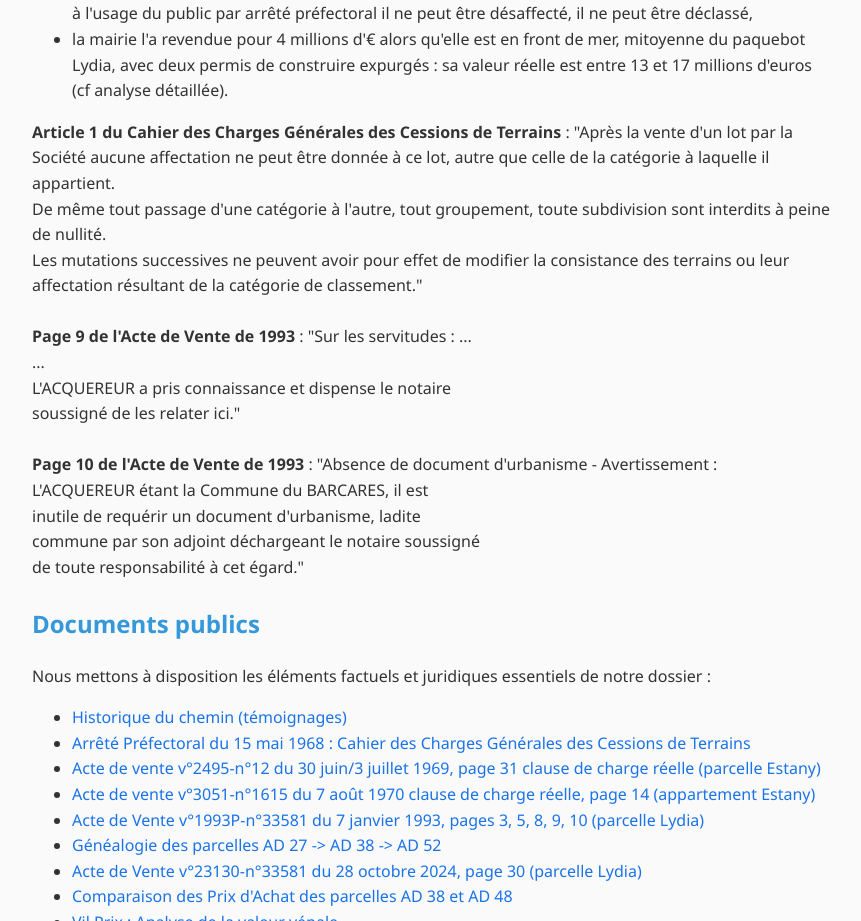
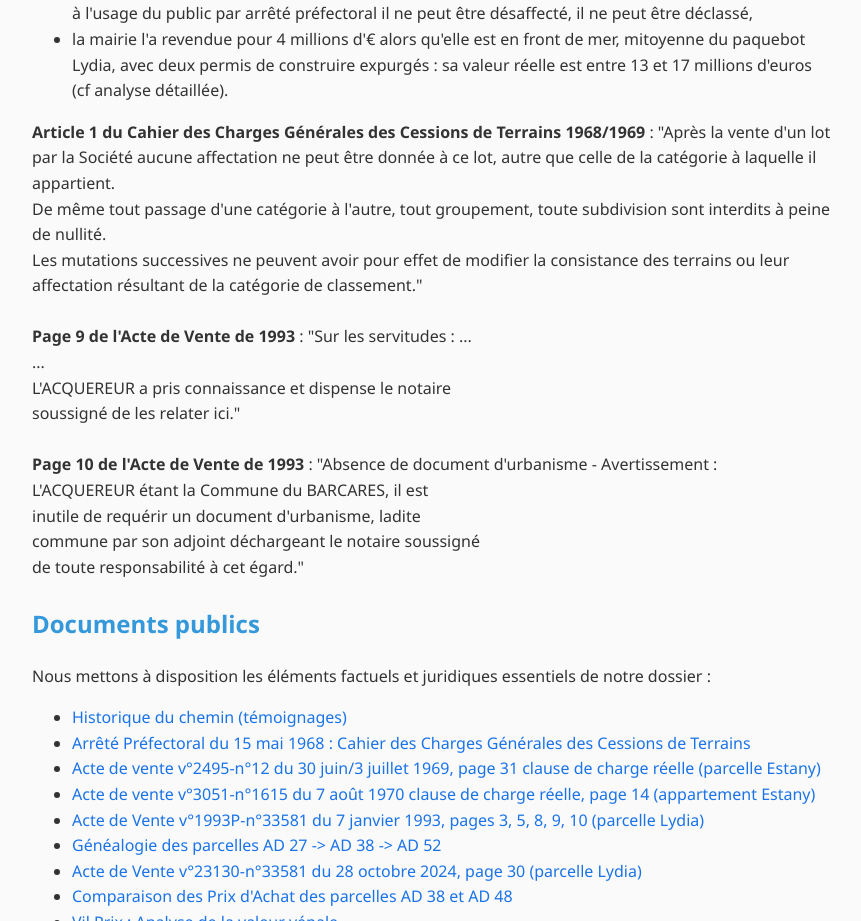
Before and after one commit to collectif-chemin-estany/lebarcares, a plain HTML site: page index.html in a window 1280 px wide. Shown: the part 2449-3370 px from the top of the page, without its empty margins (208-1069 px from the left). Drawn offline with Linux system fonts and the light colour scheme.

Commit message:
Update index.html

```diff
--- a/index.html
+++ b/index.html
@@ -85,7 +85,7 @@
     </ul>
     </p>
     <p>
-      <b>Article 1 du Cahier des Charges Générales des Cessions de Terrains</b> : "Après la vente d'un lot par la Société aucune affectation ne peut être donnée à ce lot, autre que celle de la catégorie à laquelle il appartient.<br>
+      <b>Article 1 du Cahier des Charges Générales des Cessions de Terrains 1968/1969</b> : "Après la vente d'un lot par la Société aucune affectation ne peut être donnée à ce lot, autre que celle de la catégorie à laquelle il appartient.<br>
       De même tout passage d'une catégorie à l'autre, tout groupement, toute subdivision sont interdits à peine de nullité.<br />
       Les mutations successives ne peuvent avoir pour effet de modifier la consistance des terrains ou leur affectation résultant de la catégorie de classement."<br /><br />
       <b>Page 9 de l'Acte de Vente de 1993</b> : "Sur les servitudes : ...<br />
```
